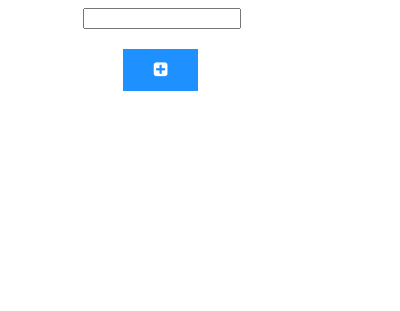
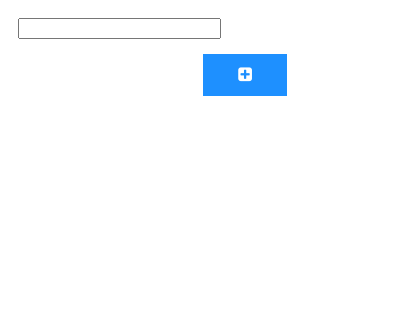
Before and after one commit to Erick2206/Window_Session_Saver, a browser extension: page src/popup/save_extension.html in a window 400 px wide. Drawn offline with Linux system fonts and the light colour scheme.

Commit message:
Minor updates

```diff
--- a/src/popup/web.css
+++ b/src/popup/web.css
@@ -1,19 +1,28 @@
 .container{
 	width:300px;
 	height:300px;
+
 }
 .addBar{
-	width: 50%;
-  	margin: 0 auto;
+	width: 65%;
+padding: 10px 10px;
+	margin: 0 auto;
+	float:left;
+	display: inline-block;
+
 }
 #input{
 	width: 100%;
   	margin: 0 auto;
+		display: inline-block;
+
 }
 .click{
-	width: 50%;
-  	margin-top:20px;
-  	margin-left:115px;
+	width: 35%;
+  	margin-top:5px;
+/*  	margin-left:10px;
+*/		float: right;
+
 }
 .popup-content{
 	width:80px;
@@ -31,6 +40,7 @@
     padding: 12px 16px; /* Some padding */
     font-size: 16px; /* Set a font size */
     cursor: pointer; /* Mouse pointer on hover */
-    width:50%;
+    width:80%;
     margin:0 auto;
+		height: 10%;
 }
```
Also changed, not shown: src/popup/save_extension.html (+3 -2 lines).
